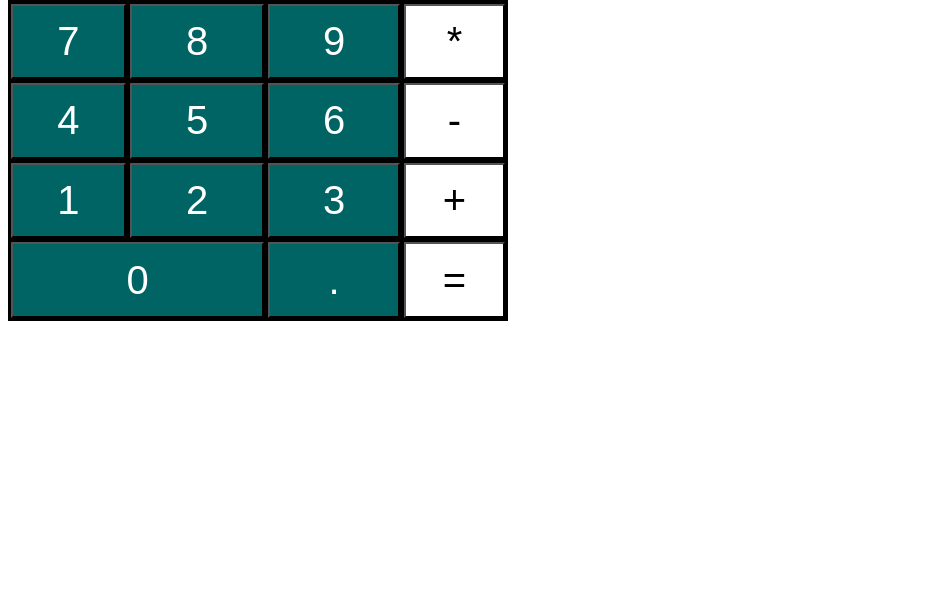
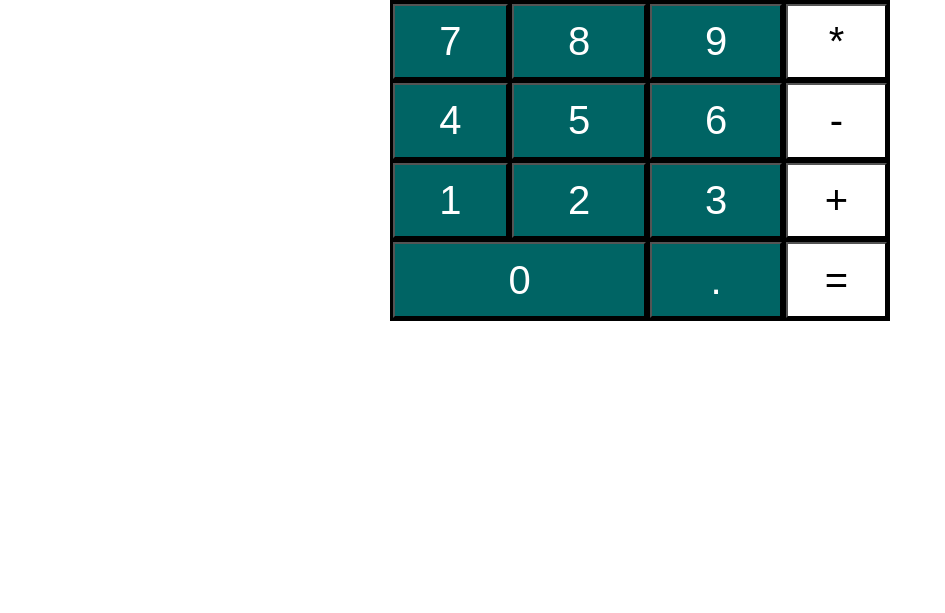
Before and after one commit to ZeinTonconi/Calculator, a plain HTML site: page index.html in a window 1280 px wide. Shown: the part 187-800 px from the top of the page, without its empty margins (0-945 px from the left). Drawn offline with Linux system fonts and the light colour scheme.

Commit message:
centando la Calculadora

```diff
--- a/assets/css/styles.css
+++ b/assets/css/styles.css
@@ -1,6 +1,10 @@
+body {
+    text-align: center;
+}
 #container {
     height: 500px;
     width: 500px;
+    margin: 0 auto;
     background-color: rgb(0,0,0);
 }
 
```
